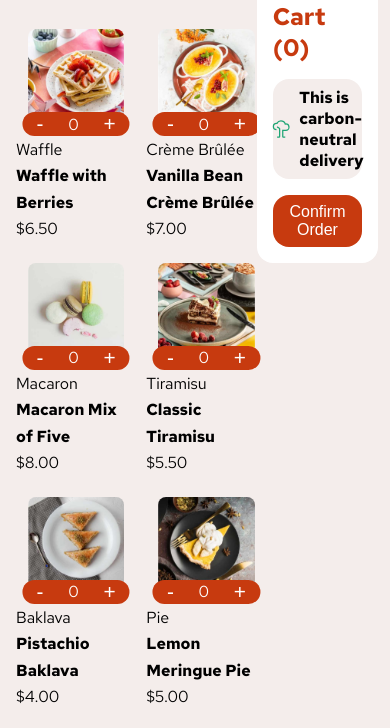
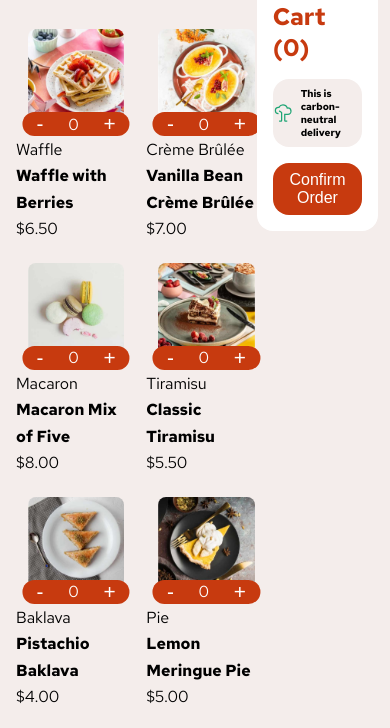
Before and after one commit to oluwafemi810/OnlineShoppingCart, a plain HTML site: page product-list-with-cart-main/index.html in a window 390 px wide. Shown: the part 62-790 px from the top of the page. Drawn offline with Linux system fonts and the light colour scheme.

Commit message:
Responsivenss

```diff
--- a/product-list-with-cart-main/index.css
+++ b/product-list-with-cart-main/index.css
@@ -218,4 +218,7 @@ body{
     gap: 12px
     }
 
+    .delivery-note-text{
+        font-size: 10px;
+    }
 }
--- a/product-list-with-cart-main/index.html
+++ b/product-list-with-cart-main/index.html
@@ -36,7 +36,7 @@
 
         <div class="delivery-note">
             <img src="assets/images/icon-carbon-neutral.svg" alt="">
-            <strong> This is carbon-neutral delivery </strong>
+            <strong class="delivery-note-text"> This is carbon-neutral delivery </strong>
         </div>
         <div>
             <button class="confirm-order">Confirm Order</button>
```
